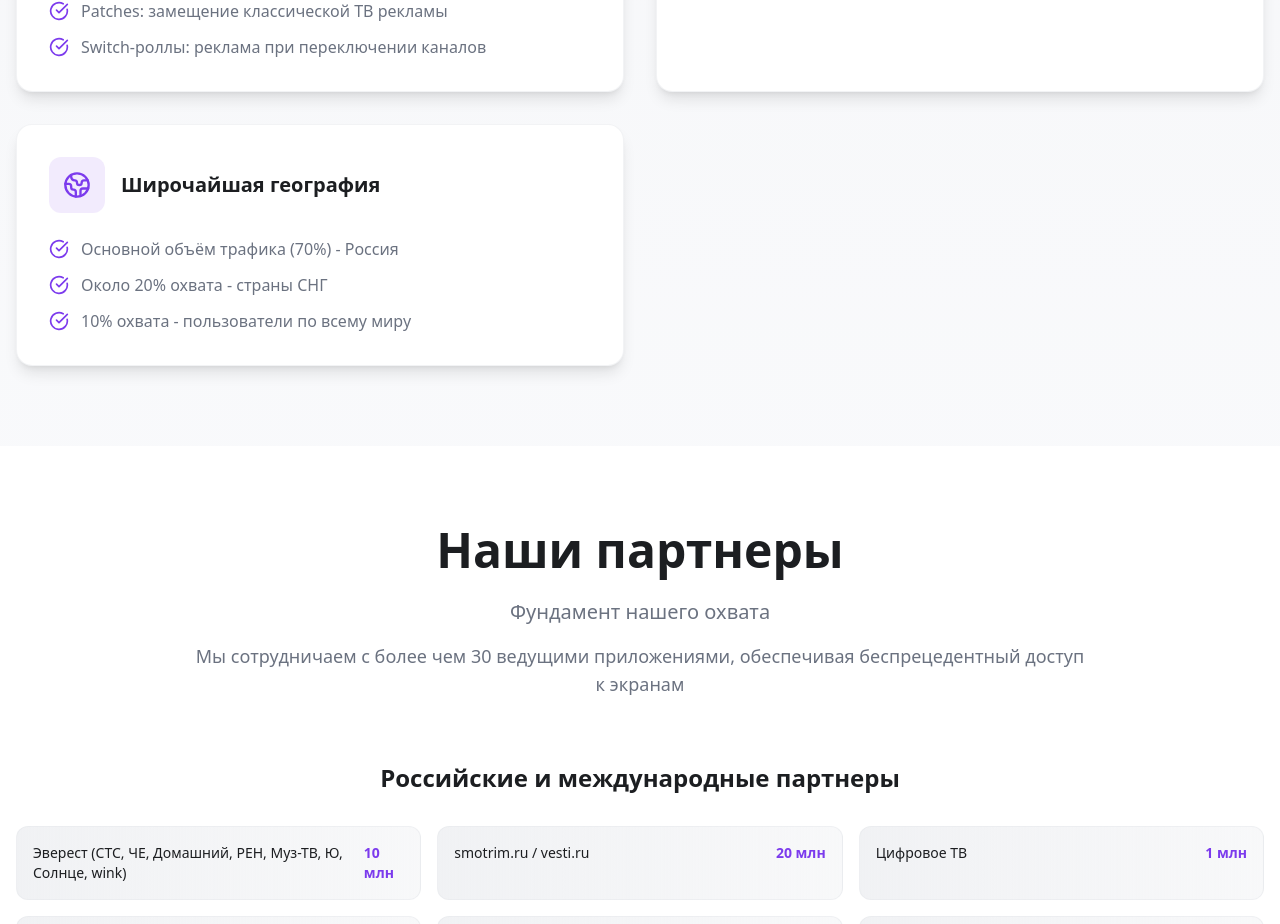
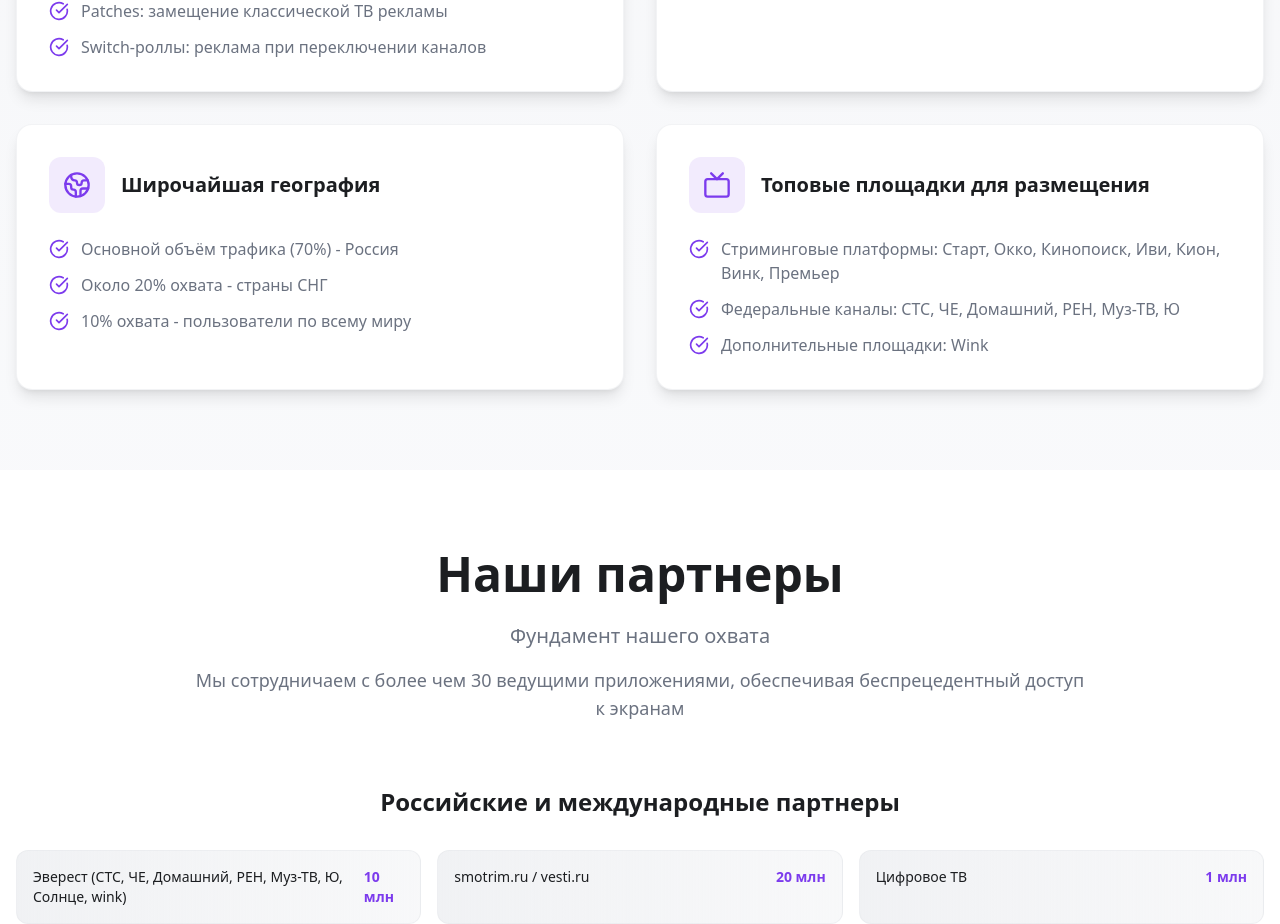
Before and after one commit to ny1988-byte/project-web-now, a React (Vite) app: page / in a window 1280 px wide. Shown: the part 3280-4204 px from the top of the page. Built offline with nearby package versions, Linux system fonts and the light colour scheme.

Commit message:
Add platforms to advantages section
Add the list of platforms to the advantages section.

```diff
--- a/src/components/AdvantagesSection.tsx
+++ b/src/components/AdvantagesSection.tsx
@@ -1,4 +1,4 @@
-import { CheckCircle, Zap, Users2, Target, Shield, Globe2 } from "lucide-react";
+import { CheckCircle, Zap, Users2, Target, Shield, Globe2, Tv } from "lucide-react";
 
 const advantages = [
   {
@@ -48,6 +48,15 @@ const advantages = [
       "Около 20% охвата - страны СНГ",
       "10% охвата - пользователи по всему миру"
     ]
+  },
+  {
+    icon: Tv,
+    title: "Топовые площадки для размещения",
+    items: [
+      "Стриминговые платформы: Старт, Окко, Кинопоиск, Иви, Кион, Винк, Премьер",
+      "Федеральные каналы: СТС, ЧЕ, Домашний, РЕН, Муз-ТВ, Ю",
+      "Дополнительные площадки: Wink"
+    ]
   }
 ];
 
```
